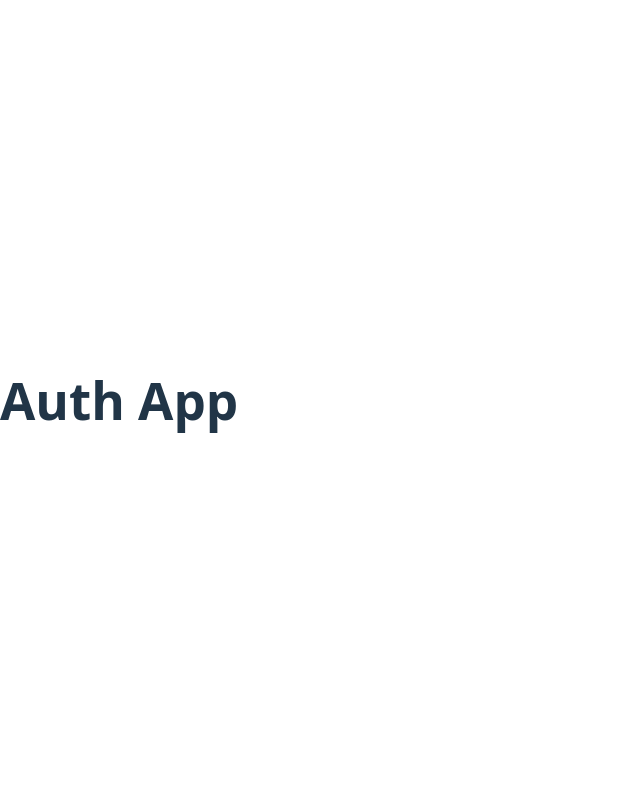
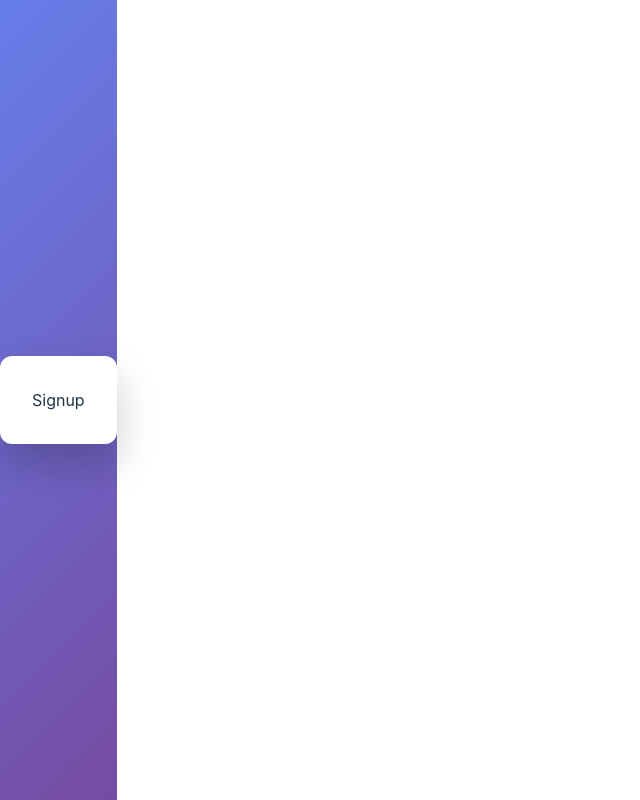
Before and after one commit to anshulgaharwal/mern-auth, a React app in the folder auth-frontend/: page / in a window 1280 px wide. Shown: the whole page, without its empty margins (0-640 px from the left). Built offline with nearby package versions, Linux system fonts and the light colour scheme; the HTML template or start-up script is replaced by a standard one.

Commit message:
added css to AuthPage

```diff
--- a/auth-frontend/src/App.jsx
+++ b/auth-frontend/src/App.jsx
@@ -1,10 +1,11 @@
 import React from 'react'
+import AuthPage from './pages/AuthPage'
 
 const App = () => {
   return (
-    <div>
-      <h1>Auth App</h1>
-    </div>
+    <>
+      <AuthPage />
+    </>
   )
 }
 
--- a/auth-frontend/src/pages/AuthPage.jsx
+++ b/auth-frontend/src/pages/AuthPage.jsx
@@ -1,5 +1,6 @@
 import React from "react";
 import Signup from "../components/Auth/Signup";
+import '../styles/auth.css'
 
 const AuthPage = () => {
   return (
--- a/auth-frontend/src/styles/auth.css
+++ b/auth-frontend/src/styles/auth.css
@@ -0,0 +1,21 @@
+* {
+  box-sizing: border-box;
+  font-family: "Inter", sans-serif;
+}
+
+.auth-container{
+    min-height: 100vh;
+    justify-content: center;
+    align-items: center;
+    display: flex;
+    background: linear-gradient(135deg, #667eea, #764ba2);
+}
+
+.auth-box{
+    background: white;
+    width: 100%;
+    max-width: 400px;
+    padding: 2rem;
+    border-radius: 12px;
+    box-shadow: 0 20px 40px rgba(0,0,0,0.2);
+}
```
